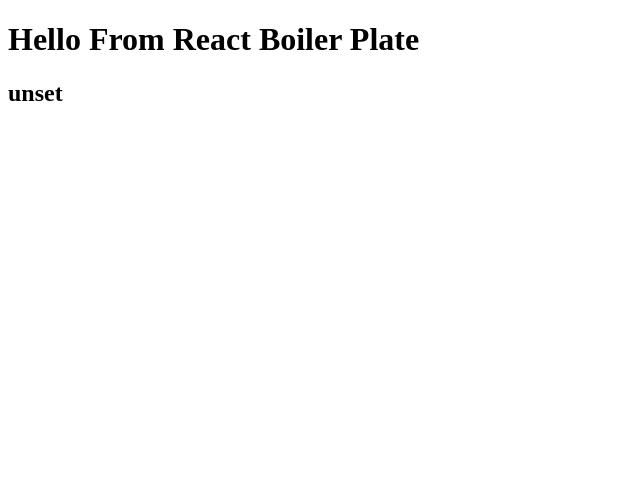
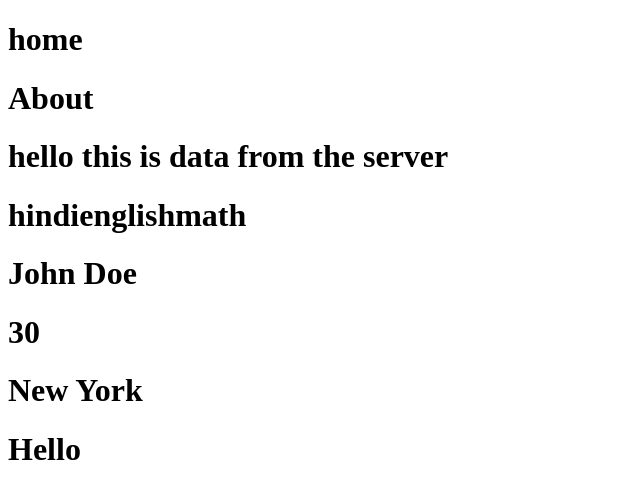
Before and after one commit to Anshul-Raghuwanshi/React14, a React (Vite) app: page / in a window 1280 px wide. Shown: the top 498 px of the page, without its empty margins (0-640 px from the left). Built offline with nearby package versions, Linux system fonts and the light colour scheme; no server answers.

Commit message:
Components Creation

```diff
--- a/index.html
+++ b/index.html
@@ -9,5 +9,6 @@
   <body>
     <div id="root"></div>
     <script type="module" src="/src/main.jsx"></script>
+   <h1>Hello</h1>
   </body>
 </html>
--- a/src/App.jsx
+++ b/src/App.jsx
@@ -1,11 +1,25 @@
+import About from "./components/About";
+import Home from "./components/Home";
+import Nav from "./components/Nav";
 function App() {
+  let data = "hello this is data from the server";
+  let subject = [ "hindi", "english", "math"];
+  let profile = {
+    name: "John Doe",
+    age: 30,
+    city: "New York"
+  };
   return (
-    <div>
-      <h1>Hello From React Boiler Plate</h1>
-      <h2>{import.meta.env.VITE_API_KEY}</h2>
-    </div>
+      <div>
+        <Home/>
+        <About/>
+        <Nav/>
+        <h1>{data}</h1>
+        <h1>{subject}</h1>
+        <h1>{profile.name}</h1>
+        <h1>{profile.age}</h1>
+        <h1>{profile.city}</h1>
+      </div>
+)}
 
-  );
-}
-
-export default App;
+export default App
--- /dev/null
+++ b/src/components/About.jsx
@@ -0,0 +1,9 @@
+const About = () => {
+    return (
+        <div>
+        <h1>About</h1>
+        </div>
+    )
+}
+
+export default About
--- /dev/null
+++ b/src/components/Home.jsx
@@ -0,0 +1,9 @@
+const Home = ()=> {
+    return (
+        <div>
+        <h1>home</h1>
+        </div>
+    )
+}
+
+export default Home
--- /dev/null
+++ b/src/components/Nav.jsx
@@ -0,0 +1,9 @@
+const Nav = ()=> {
+    return (
+        <div>
+
+        </div>
+    )
+}
+
+export default Nav
```
Also changed, not shown: 2 other files (tests, documents, lock files or other folders).
